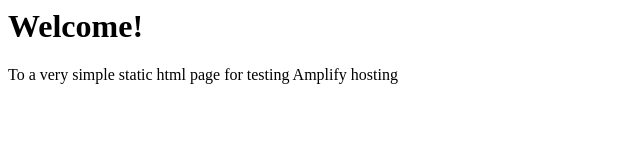
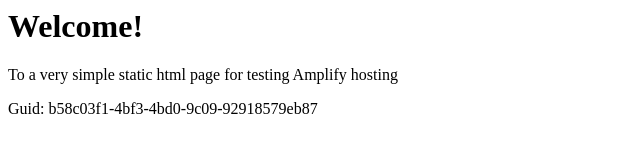
Before and after one commit to aws-aemilia-bom/Github-PR-Commit-Integration-Test-DoNotTouch-GitHubAutoBuildCanaryTest-v1-preprod-ap-south-1, a website: page src/index.html in a window 1280 px wide. Shown: the whole page, without its empty margins (0-640 px from the left). Drawn offline with Linux system fonts and the light colour scheme.

Commit message:
commit from integ tests

```diff
--- a/src/index.html
+++ b/src/index.html
@@ -1,3 +1,5 @@
+
+
 <html lang="en">
 
 <head>
@@ -10,6 +12,6 @@
 <body>
     <h1>Welcome!</h1>
     <p>To a very simple static html page for testing Amplify hosting</p>
-</body>
+    <p>Guid: b58c03f1-4bf3-4bd0-9c09-92918579eb87</p></body>
 
 </html>
```
